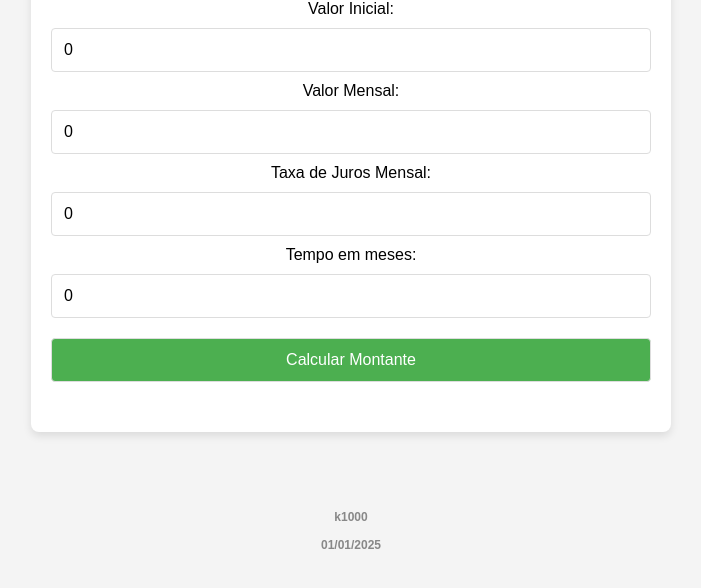
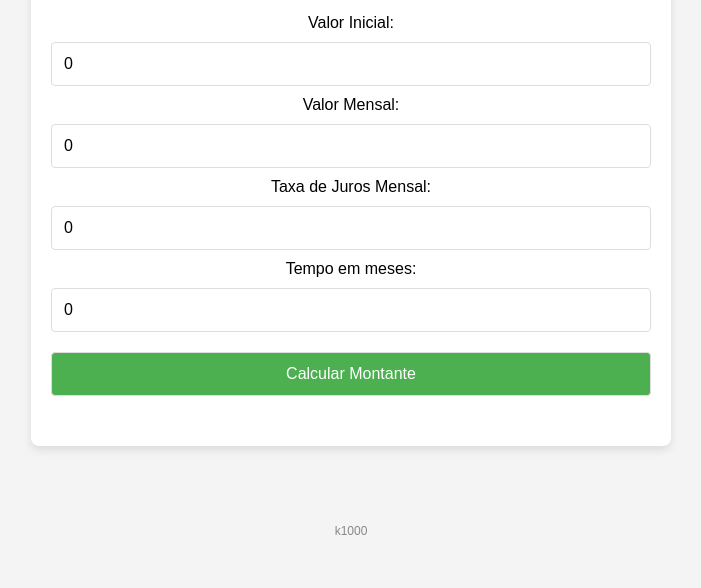
Before and after one commit to k1000anon/CalculadoraJurosCompostos, a plain HTML site: page index.html in a window 1280 px wide. Shown: the part 174-762 px from the top of the page, without its empty margins (289-990 px from the left). Drawn offline with Linux system fonts and the light colour scheme.

Commit message:
Update index.html

```diff
--- a/index.html
+++ b/index.html
@@ -116,7 +116,7 @@
 
    <footer>
         <br><br>
-        <b>k1000 <br> <br> 01/01/2025</b>
+        k1000
     </footer>
 
     <script>
```
